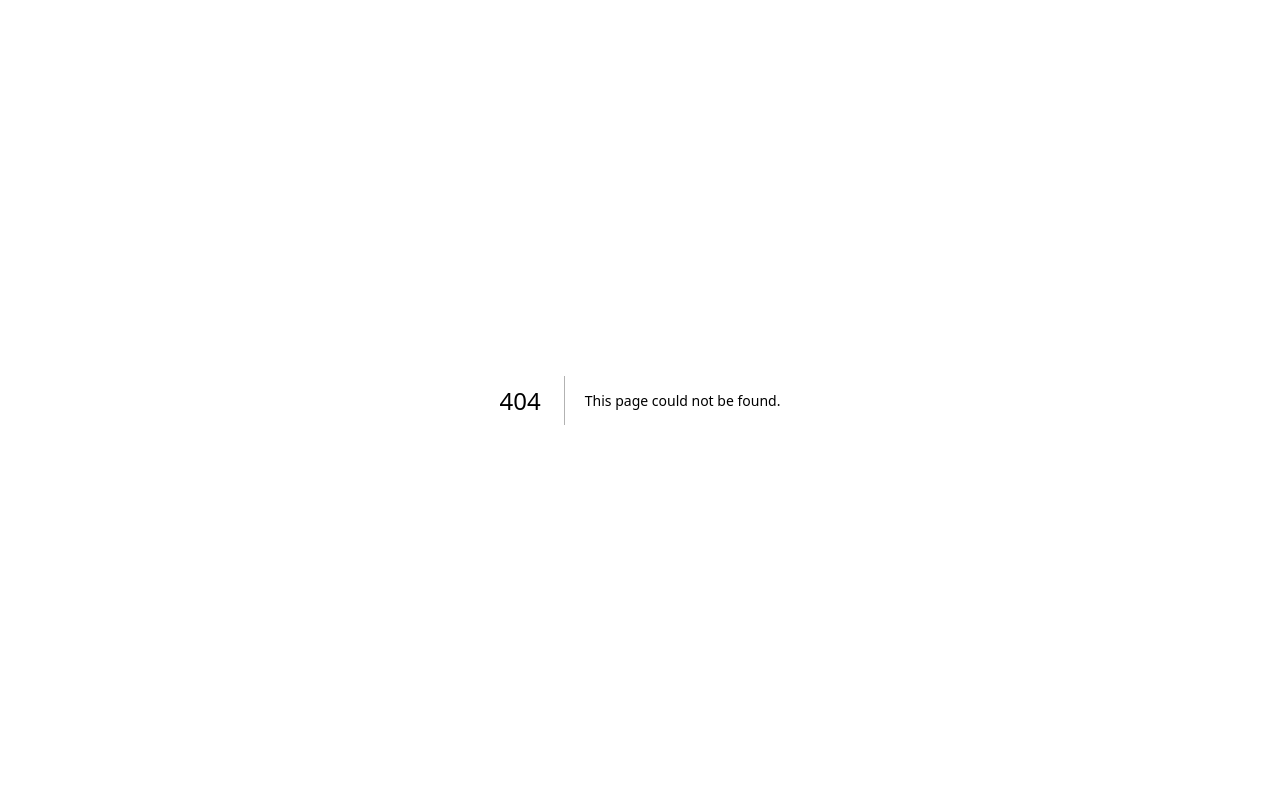
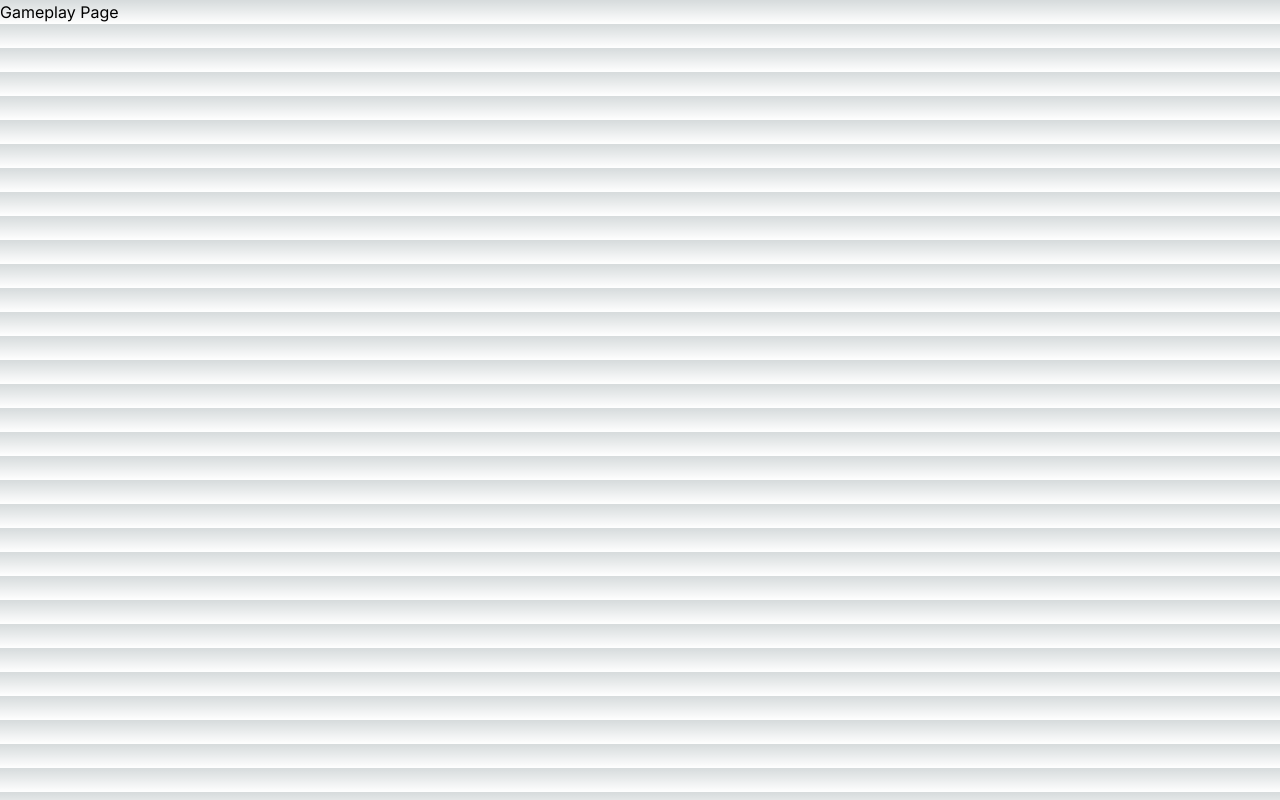
Before and after one commit to JacobAKnox/CST316JuniorProject, a Next.js app in the folder place-guesser/: page /game in a window 1280 px wide. Before the commit this address had no page. Built offline with nearby package versions, Linux system fonts and the light colour scheme.

Commit message:
Updated homepage, updated CSS, added gameplay page

```diff
--- /dev/null
+++ b/place-guesser/src/app/game/page.js
@@ -0,0 +1,5 @@
+export default function Game() {
+    return (
+        <h1>Gameplay Page</h1>
+    )
+}
--- /dev/null
+++ b/place-guesser/src/app/gameLink.js
@@ -0,0 +1,5 @@
+import Link from 'next/link'
+
+export default function Page() {
+  return <Link href="/game">Play</Link>
+}
--- a/place-guesser/src/app/globals.css
+++ b/place-guesser/src/app/globals.css
@@ -25,3 +25,68 @@ body {
     )
     rgb(var(--background-start-rgb));
 }
+
+.homePageTitleContainer {
+  position: absolute;
+  top: 50%;
+  left: 50%;
+  -ms-transform: translate(-50%, -50%);
+  transform: translate(-50%, -50%);
+  width: 350px;
+  height: 350px;
+}
+
+.homePageTitle {
+  text-align: center;
+  font-size: 50px;
+  color: white;
+}
+
+.playButtonContainer {
+  margin-top: 50px;
+  width: 350px;
+  height: 60px;
+}
+
+.playButton {
+  margin: 0;
+  position: relative;
+  top: 50%;
+  left: 50%;
+  -ms-transform: translate(-50%, -50%);
+  transform: translate(-50%, -50%);
+  background-color: darkgreen;
+  font-size: 25px;
+  text-align: cetner;
+  border-radius: 12px;
+  width: 200px;
+  height: 50px;
+  transition-duration: 50ms;
+}
+
+.playButton:hover {
+  background-color: rgb(0, 90, 0);
+}
+
+.playButton:active {
+  opacity: 75%;
+}
+
+.topBar {
+  border-width: 5px;
+  border-color: green;
+  height: 80px;
+}
+
+.gameIcon-row {
+  border-width: 2px;
+  border-color: white;
+  width: 50px;
+  height: 50px;
+  margin-top: 10px;
+  margin-left: 10px;
+}
+
+.gameIcon {
+  border-radius: 25px;
+}
--- a/place-guesser/src/app/page.js
+++ b/place-guesser/src/app/page.js
@@ -1,9 +1,29 @@
 import CountrySearchBox from './countryselect'
+import RootLayout from './layout'
+import GameLink from './gameLink'
 
 export default function Home() {
   return (
     <main className="flex min-h-screen flex-col items-center justify-between p-24">
-      <CountrySearchBox/>
+      <html>
+        <head>
+          <title>Place Guesser</title>
+        </head>
+        <body>
+          <div class="topBar">
+            <div class="gameIcon-row">
+              <img src="icons/game-icon-100px.png" alt="FAIL" />
+            </div>
+          </div>
+          <div class="homePageTitleContainer">
+            <p class="homePageTitle">Welcome to</p>
+            <p class="homePageTitle">Place Guesser</p>
+            <div class="playButtonContainer">
+              <GameLink></GameLink>
+            </div>
+          </div>
+        </body>
+      </html>
     </main>
   )
 }
```
Also changed, not shown: place-guesser/src/app/icons/game-icon-100px.png (added).
